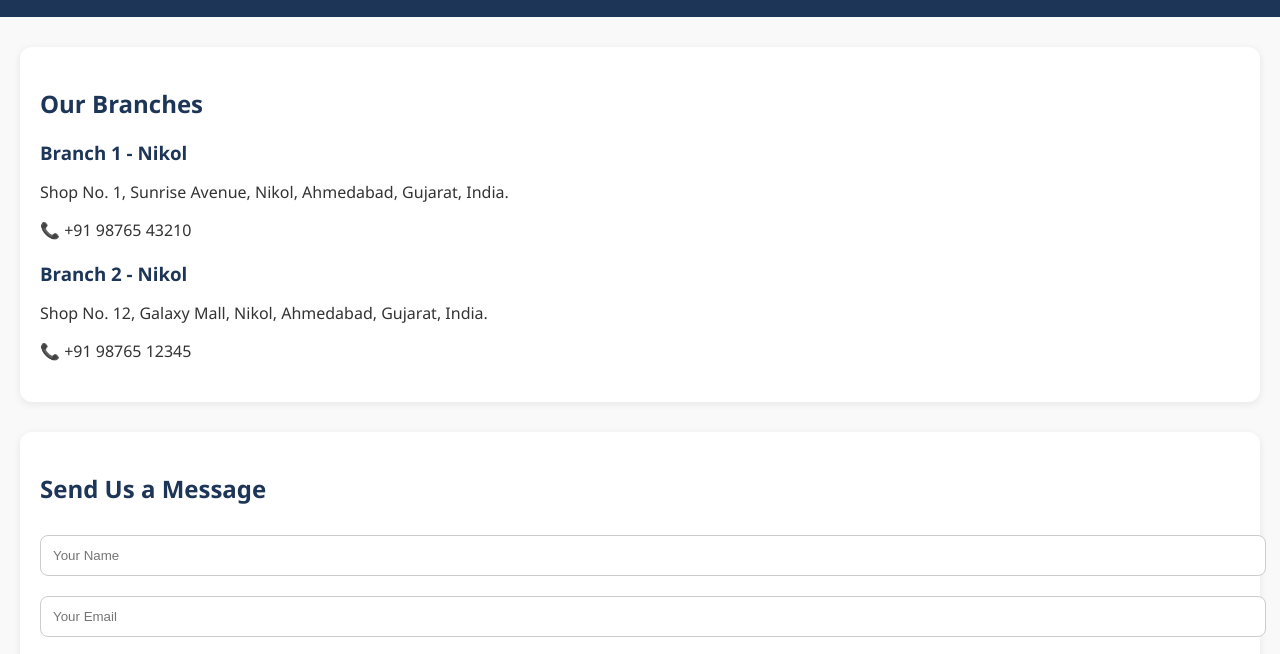
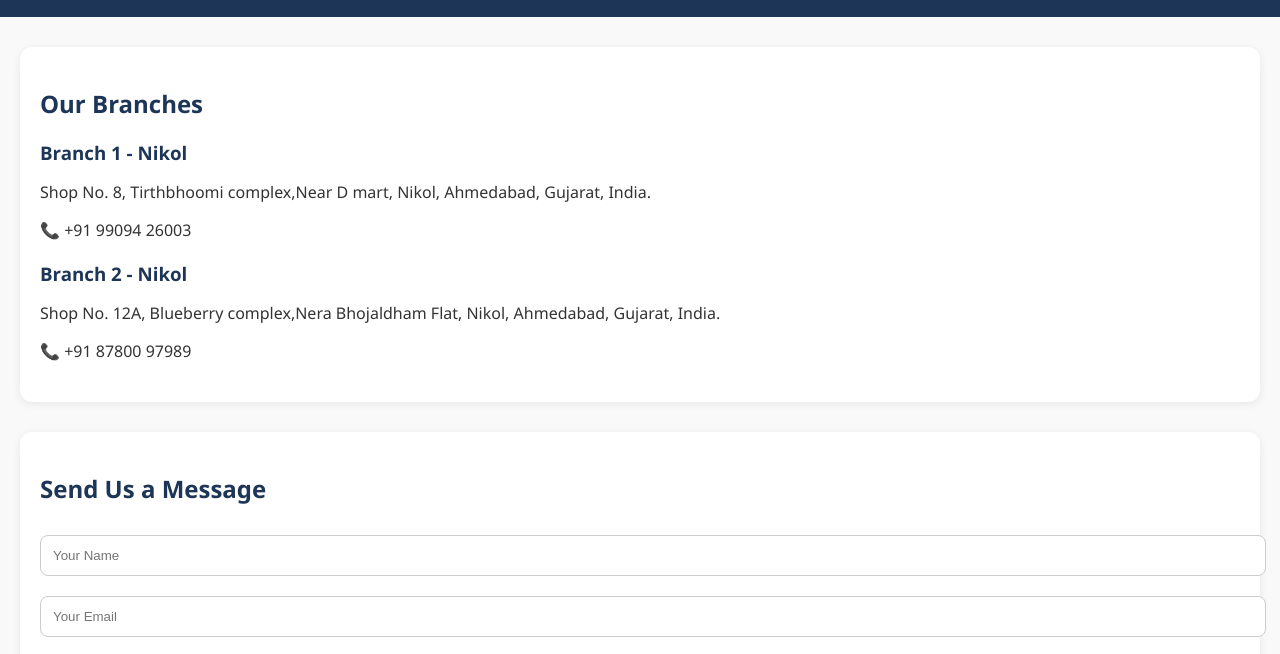
Before and after one commit to shreejioptics/shreeji_optics26, a plain HTML site: page contact.html in a window 1280 px wide. Shown: the part 131-785 px from the top of the page. Drawn offline with Linux system fonts and the light colour scheme.

Commit message:
Update contact.html

```diff
--- a/contact.html
+++ b/contact.html
@@ -92,23 +92,24 @@
 
         <div class="branch">
             <h3>Branch 1 - Nikol</h3>
-            <p>Shop No. 1, Sunrise Avenue, Nikol, Ahmedabad, Gujarat, India.</p>
-            <p>📞 +91 98765 43210</p>
+            <p>Shop No. 8, Tirthbhoomi complex,Near D mart, Nikol, Ahmedabad, Gujarat, India.</p>
+            <p>📞 +91 99094 26003</p>
         </div>
 
         <div class="branch">
             <h3>Branch 2 - Nikol</h3>
-            <p>Shop No. 12, Galaxy Mall, Nikol, Ahmedabad, Gujarat, India.</p>
-            <p>📞 +91 98765 12345</p>
+            <p>Shop No. 12A, Blueberry complex,Nera Bhojaldham Flat, Nikol, Ahmedabad, Gujarat, India.</p>
+            <p>📞 +91 87800 97989</p>
         </div>
     </div>
 
     <div class="form-section">
         <h2>Send Us a Message</h2>
-        <form action="mailto:youremail@example.com" method="post" enctype="text/plain">
+        <form action="https://formsubmit.co/shreejioptics@gmail.com" method="POST">
             <input type="text" name="name" placeholder="Your Name" required>
             <input type="email" name="email" placeholder="Your Email" required>
             <textarea name="message" rows="5" placeholder="Your Message" required></textarea>
+            <input type="hidden" name="_next" value="https://shreejioptics.online/thankyou.html">
             <button type="submit">Send Message</button>
         </form>
     </div>
```
